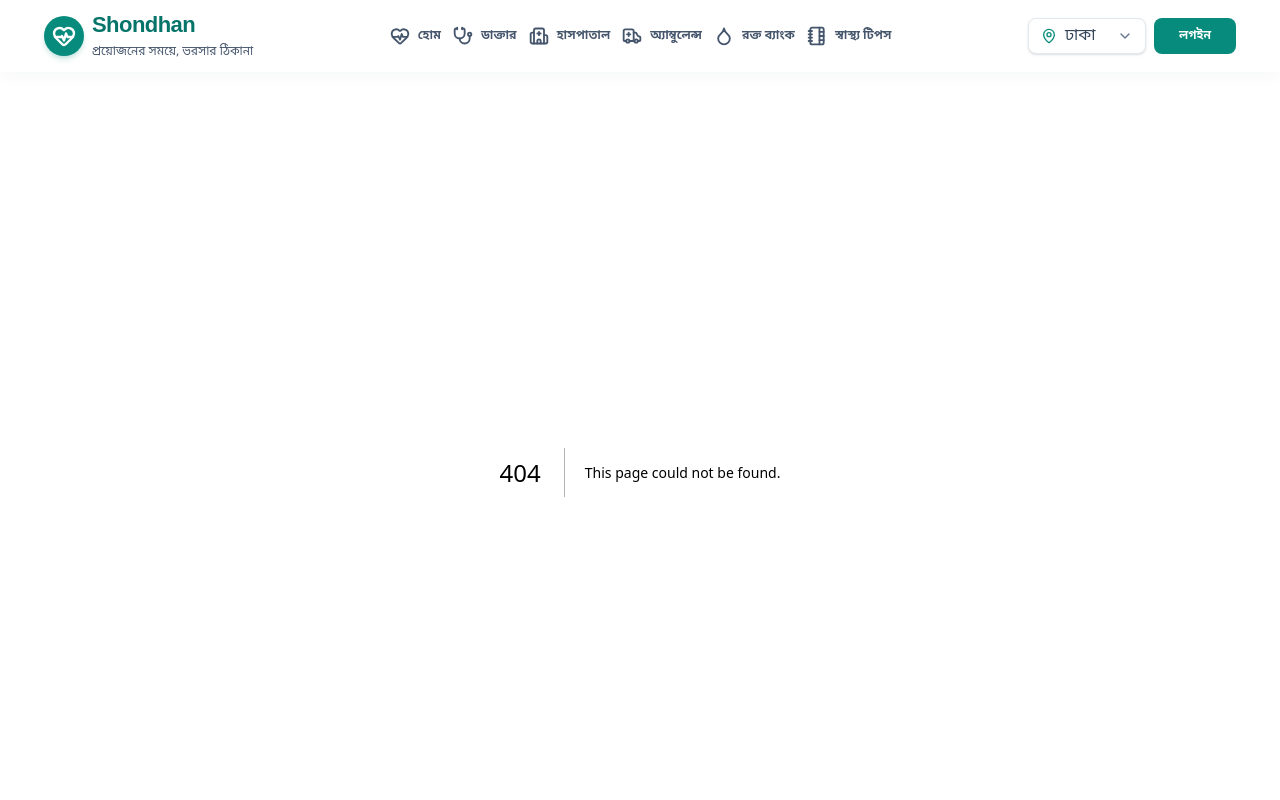
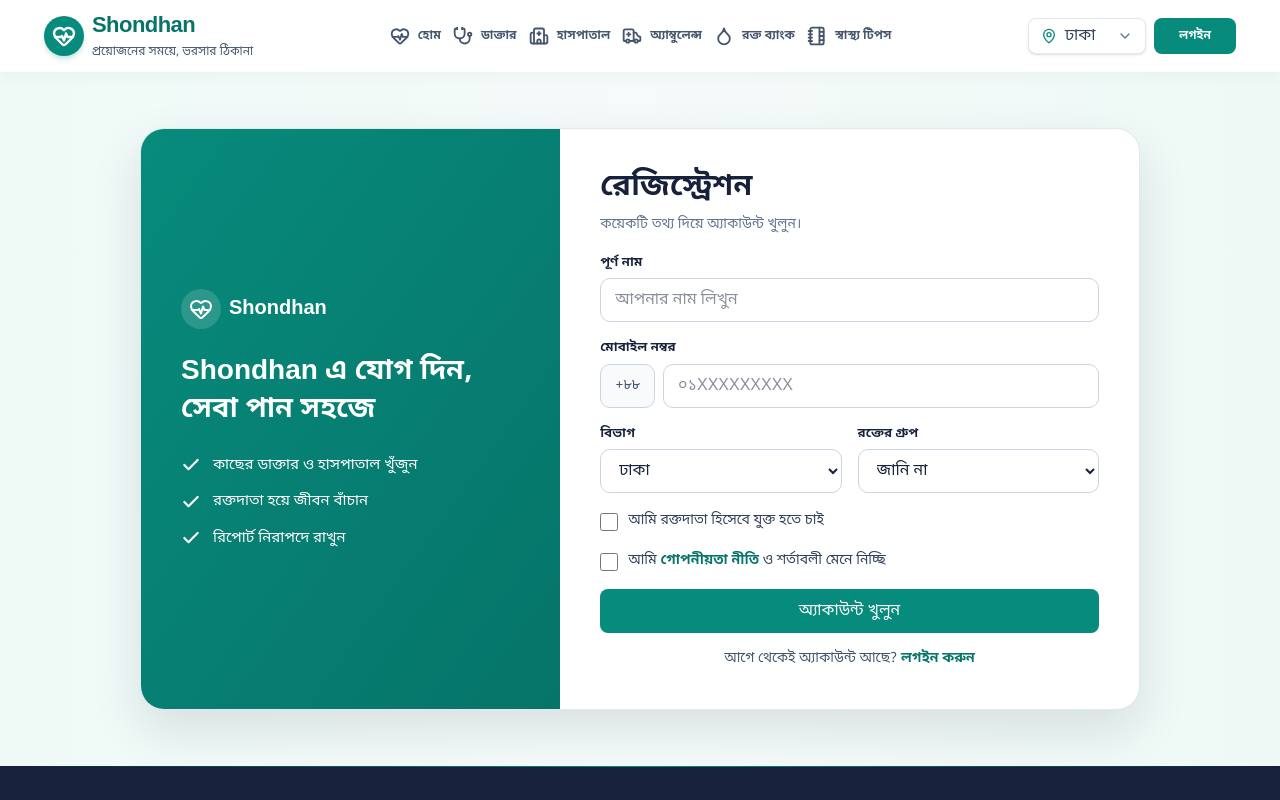
Before and after one commit to nazmul910/sondhan, a Next.js app: page /register in a window 1280 px wide. Before the commit this address had no page. Shown: the top 800 px of the page. Built offline with nearby package versions, Linux system fonts and the light colour scheme.

Commit message:
feat: add registration page with metadata and form components

```diff
--- /dev/null
+++ b/src/app/register/page.tsx
@@ -0,0 +1,16 @@
+import type { Metadata } from "next";
+import AuthShell from "@/components/auth/AuthShell";
+import RegisterForm from "@/components/auth/RegisterForm";
+
+export const metadata: Metadata = {
+  title: "রেজিস্ট্রেশন | Shondhan",
+  description: "কয়েকটি তথ্য দিয়ে Shondhan এ অ্যাকাউন্ট খুলুন।",
+};
+
+export default function RegisterPage() {
+  return (
+    <AuthShell points={["কাছের ডাক্তার ও হাসপাতাল খুঁজুন", "রক্তদাতা হয়ে জীবন বাঁচান", "রিপোর্ট নিরাপদে রাখুন"]} title="Shondhan এ যোগ দিন, সেবা পান সহজে">
+      <RegisterForm />
+    </AuthShell>
+  );
+}
```
